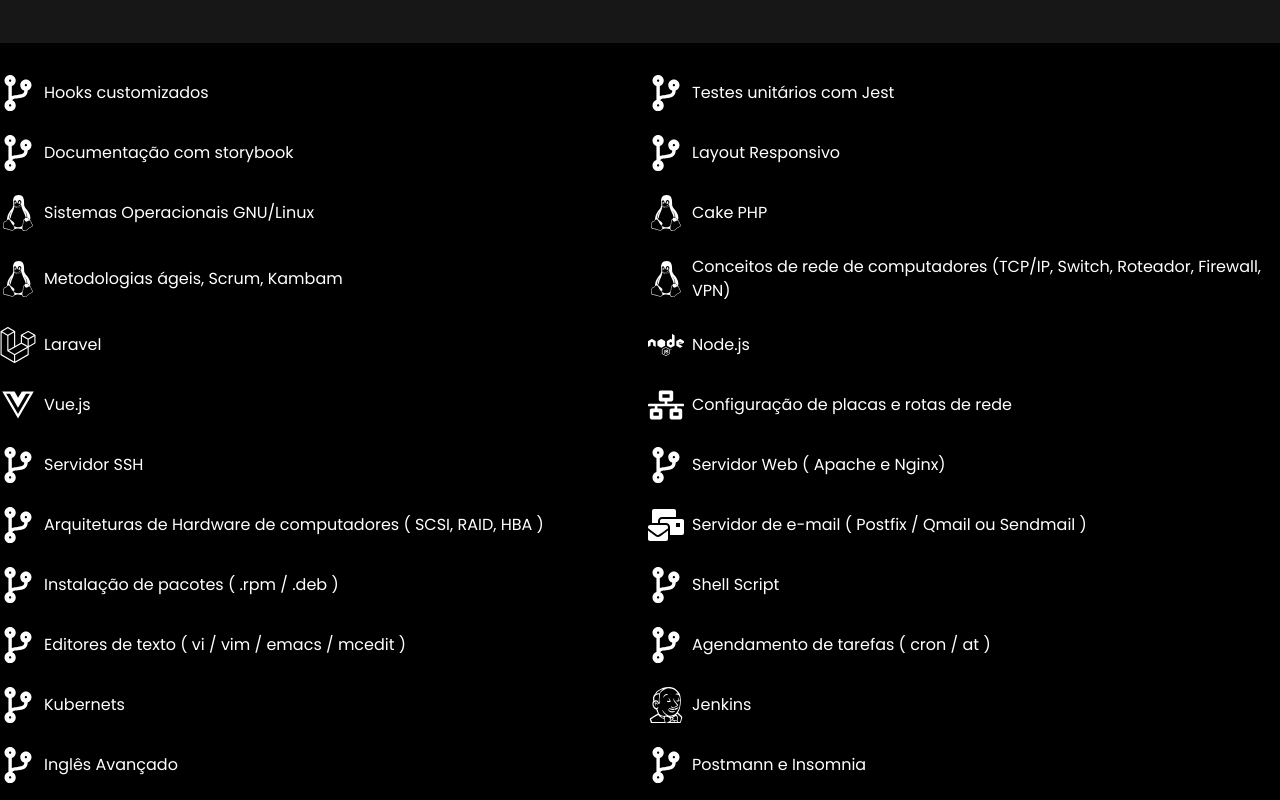
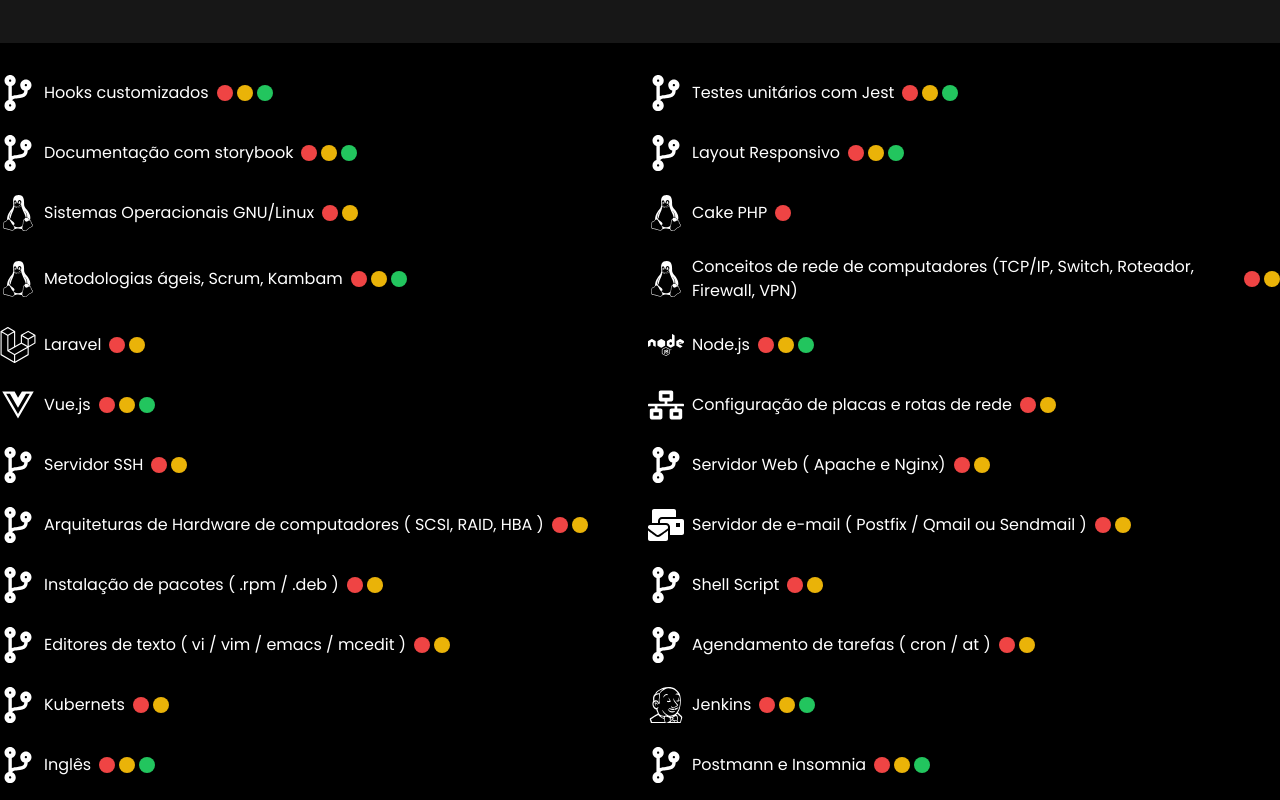
Before and after one commit to umrodrigues/curriculov2, a Next.js app: page / in a window 1280 px wide. Shown: the part 1700-2500 px from the top of the page. Built offline with nearby package versions, Linux system fonts and the light colour scheme.

Commit message:
feat: level skills

```diff
--- a/src/components/molecules/Skills.tsx
+++ b/src/components/molecules/Skills.tsx
@@ -9,173 +9,249 @@ export const navigation = [
   {
     label: "Hooks customizados",
     icon: FaCodeBranch,
+    level: 3,
   },
   {
     label: "Testes unitários com Jest",
     icon: FaCodeBranch,
+    level: 3,
+
   },
   {
     label: "Documentação com storybook",
     icon: FaCodeBranch,
+    level: 3,
   },
   {
     label: "Layout Responsivo",
     icon: FaCodeBranch,
+    level: 3,
 
   },
   {
     label: "Sistemas Operacionais GNU/Linux",
     icon: FaLinux,
+    level: 2,
+
   },
 
   {
     label: "Cake PHP",
     icon: FaLinux,
+    level: 1,
+
   },
   {
     label: "Metodologias ágeis, Scrum, Kambam",
     icon: FaLinux,
+    level: 3,
+
   },
   {
     label: "Conceitos de rede de computadores (TCP/IP, Switch, Roteador, Firewall, VPN)",
     icon: FaLinux,
+    level: 2,
+
   },
   {
     label: "Laravel",
     icon: FaLaravel,
+    level: 2,
+
 
   },
   {
     label: "Node.js",
     icon: FaNode,
+    level: 3,
+
 
   },
   {
     label: "Vue.js",
     icon: FaVuejs,
+    level: 3,
+
 
   },
   {
     label: "Configuração de placas e rotas de rede",
     icon: FaNetworkWired,
+    level: 2,
+
   },
   {
     label: "Servidor SSH",
     icon: FaCodeBranch,
+    level: 2,
+
   },
   {
     label: "Servidor Web ( Apache e Nginx)",
     icon: FaCodeBranch,
+    level: 2,
+
   },
   {
     label: "Arquiteturas de Hardware de computadores ( SCSI, RAID, HBA )",
     icon: FaCodeBranch,
+    level: 2,
+
   },
   {
     label: "Servidor de e-mail ( Postfix / Qmail ou Sendmail )",
     icon: FaMailBulk,
+    level: 2,
+
   },
   {
     label: "Instalação de pacotes ( .rpm / .deb )",
     icon: FaCodeBranch,
+    level: 2,
+
   },
   {
     label: "Shell Script",
     icon: FaCodeBranch,
+    level: 2,
+
   },
   {
     label: "Editores de texto ( vi / vim / emacs / mcedit )",
     icon: FaCodeBranch,
+    level: 2,
+
   },
   {
     label: "Agendamento de tarefas ( cron / at )",
     icon: FaCodeBranch,
+    level: 2,
+
   },
   {
     label: "Kubernets",
     icon: FaCodeBranch,
+    level: 2,
+
   },
   {
     label: "Jenkins",
     icon: FaJenkins,
+    level: 3,
+
   },
   {
-    label: "Inglês Avançado",
+    label: "Inglês",
     icon: FaCodeBranch,
+    level: 3,
+
   },
   {
     label: "Postmann e Insomnia",
     icon: FaCodeBranch,
+    level: 3,
+
   },
   {
     label: "RabbitMq",
     icon: FaCodeBranch,
+    level: 3,
+
   },
   {
     label: "Graphana",
     icon: FaCodeBranch,
+    level: 2,
+
   },
   {
     label: "Swagger",
     icon: FaCodeBranch,
+    level: 3,
+
   },
 
   {
     label: "HTML5",
     icon: FaHtml5,
+    level: 3,
+
   },
   {
     label: "CSS3",
     icon: FaCss3Alt,
+    level: 3,
+
   },
   {
     label: "JavaScript",
     icon: FaJs,
+    level: 3,
+
   },
   {
     label: "TypeScript",
     icon: SiTypescript,
+    level: 3,
+
   },
   {
     label: "React",
     icon: FaReact,
+    level: 3,
+
   },
   {
     label: "MySQL",
     icon: SiMysql,
+    level: 3,
+
   },
   {
     label: "Java",
     icon: FaJava,
+    level: 3,
+
   },
   {
     label: "Spring",
     icon: SiSpring,
+    level: 3,
+
   },
   {
     label: "Docker",
     icon: FaDocker,
+    level: 3,
+
   },
   {
     label: "Sass",
     icon: FaSass,
+    level: 3,
+
   },
   {
     label: "Python",
     icon: SiPython,
+    level: 2,
+
   },
   {
     label: "C#",
     icon: SiCsharp,
+    level: 2,
+
   },
   {
     label: "PHP",
     icon: SiPhp,
+    level: 2,
+
   },
 ];
 
 export const SkillsSection = () => {
-  const [hoveredIndex, setHoveredIndex] = useState<number | null>(null);
 
   return (
     <div className="w-full flex flex-col overflow-hidden">
@@ -189,16 +265,13 @@ export const SkillsSection = () => {
       </div>
 
       <div className="flex justify-center py-8">
-        <ul className="list-disc text-white grid grid-cols-1 md:grid-cols-2 lg:grid-cols-2 gap-4">
+        <ul className="text-white grid grid-cols-1 md:grid-cols-2 lg:grid-cols-2 gap-4">
           {navigation.map((item, index) => (
             <li
               key={index}
               className={`mb-2 text-primary-white flex items-center`}
-              onMouseEnter={() => setHoveredIndex(index)}
-              onMouseLeave={() => setHoveredIndex(null)}
               style={{
-                transform: hoveredIndex === index ? "scale(1.2)" : "scale(1)",
-                transition: "transform 0.3s ease",
+                transition: "transform 0.2s ease",
                 display: "flex",
                 alignItems: "center",
               }}
@@ -210,7 +283,17 @@ export const SkillsSection = () => {
                   })}
                 </div>
               )}
-              {item.label}
+              <span className="mr-2">{item.label}</span>
+              <div className="flex space-x-1">
+                {Array.from({ length: item.level }).map((_, i) => (
+                  <div
+                    key={i}
+                    className={`w-4 h-4 rounded-lg ${
+                      i === 0 ? "bg-red-500" : i === 1 ? "bg-yellow-500" : "bg-green-500"
+                    }`}
+                  />
+                ))}
+              </div>
             </li>
           ))}
         </ul>
```
